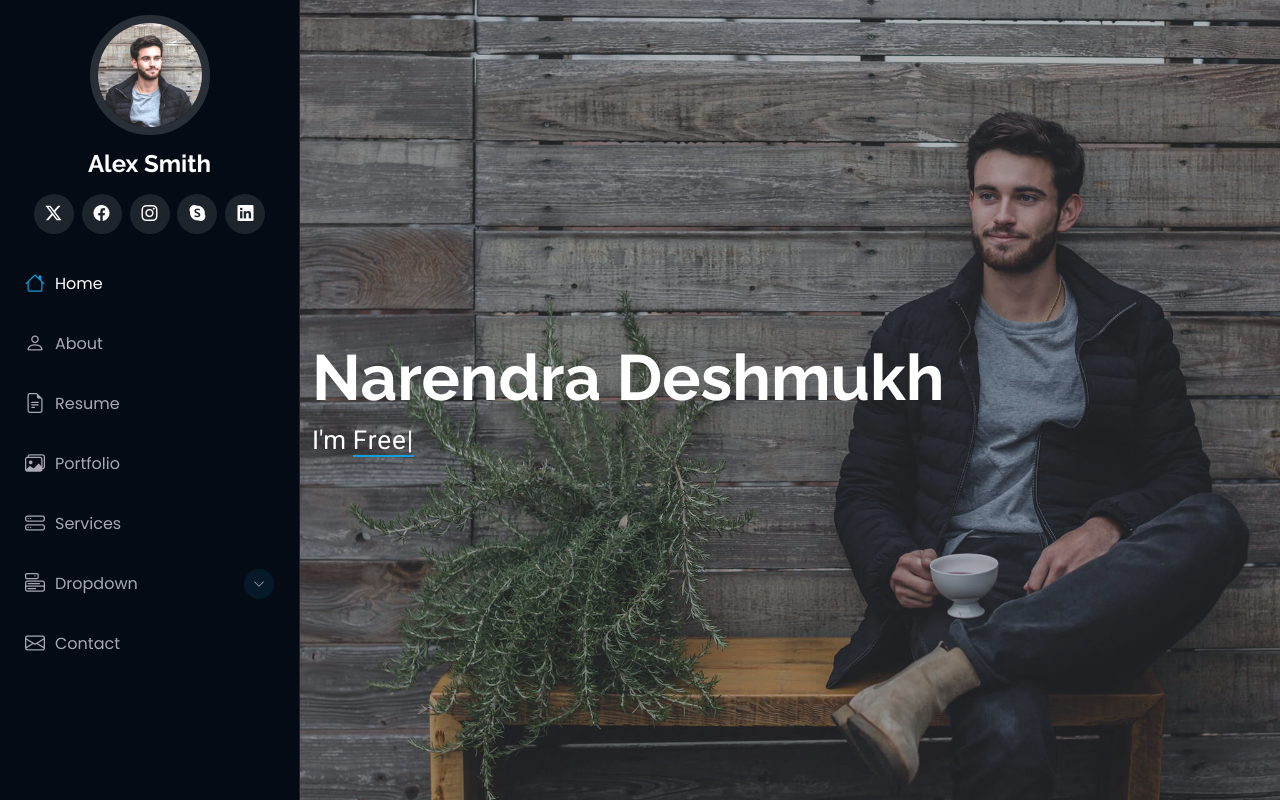
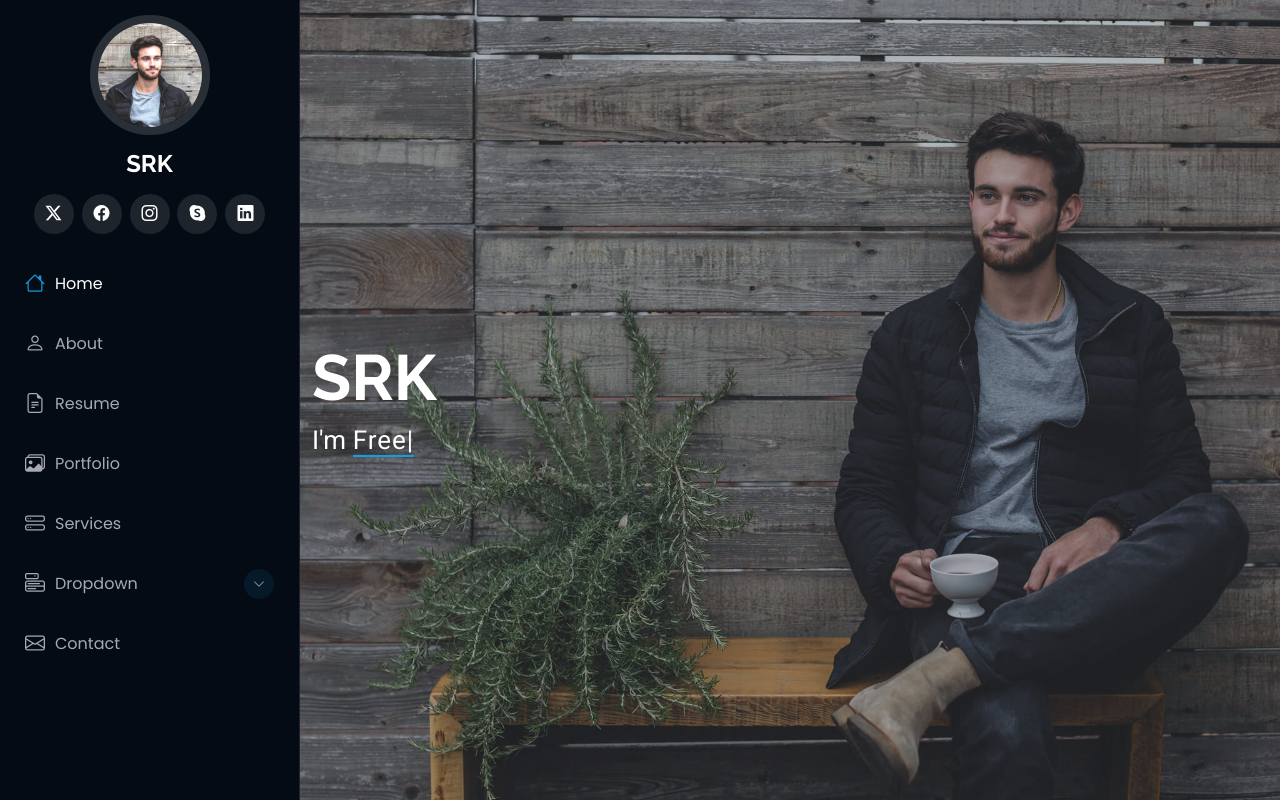
Before and after one commit to SayaliA2003/bucket-portfolio, a plain HTML site: page index.html in a window 1280 px wide. Shown: the top 802 px of the page. Drawn offline with Linux system fonts and the light colour scheme.

Commit message:
modified index file

```diff
--- a/index.html
+++ b/index.html
@@ -48,7 +48,7 @@
     <a href="index.html" class="logo d-flex align-items-center justify-content-center">
       <!-- Uncomment the line below if you also wish to use an image logo -->
       <!-- <img src="assets/img/logo.png" alt=""> -->
-      <h1 class="sitename">Alex Smith</h1>
+      <h1 class="sitename">SRK</h1>
     </a>
 
     <div class="social-links text-center">
@@ -97,7 +97,7 @@
       <img src="assets/img/hero-bg.jpg" alt="" data-aos="fade-in" class="">
 
       <div class="container" data-aos="fade-up" data-aos-delay="100">
-        <h2>Narendra Deshmukh</h2>
+        <h2>SRK</h2>
         <p>I'm <span class="typed" data-typed-items="Designer, Developer, Freelancer, Photographer">Designer</span><span class="typed-cursor typed-cursor--blink" aria-hidden="true"></span><span class="typed-cursor typed-cursor--blink" aria-hidden="true"></span></p>
       </div>
 
```
